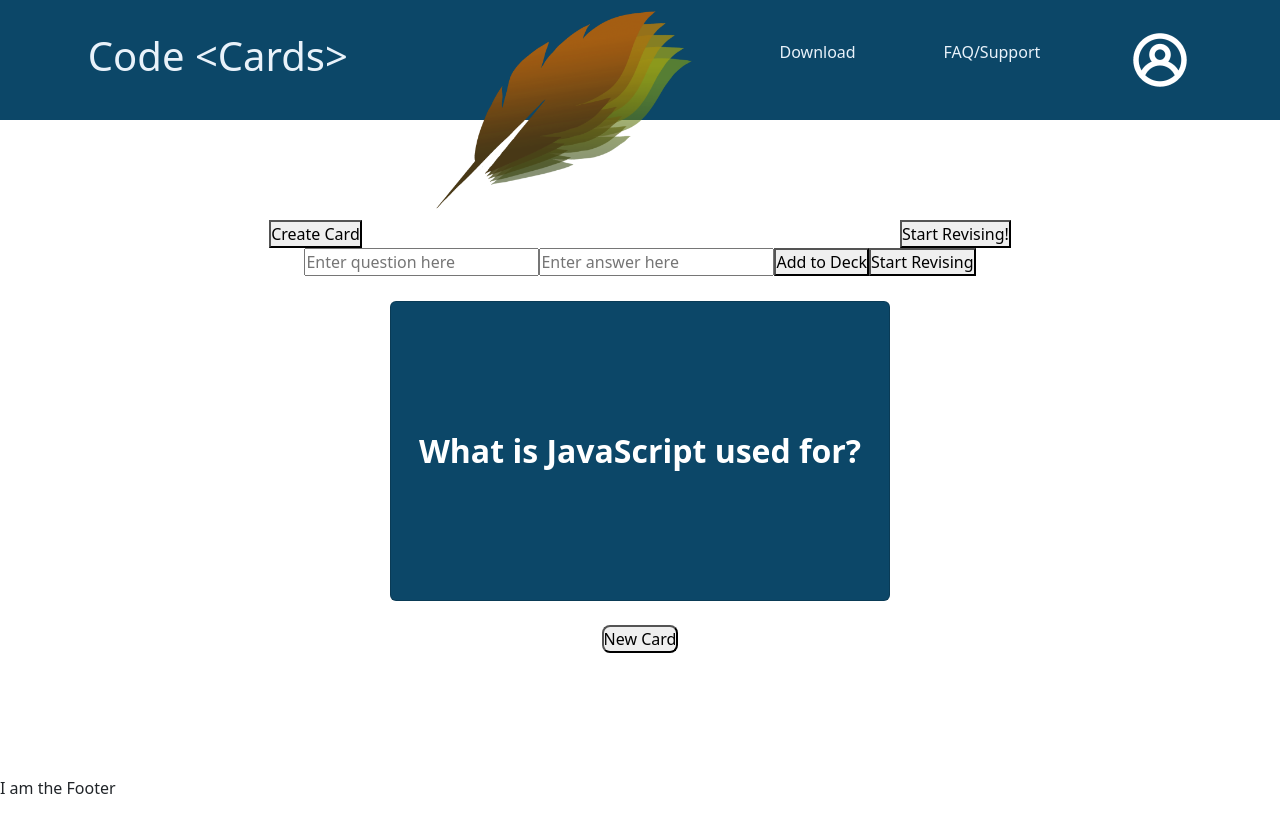
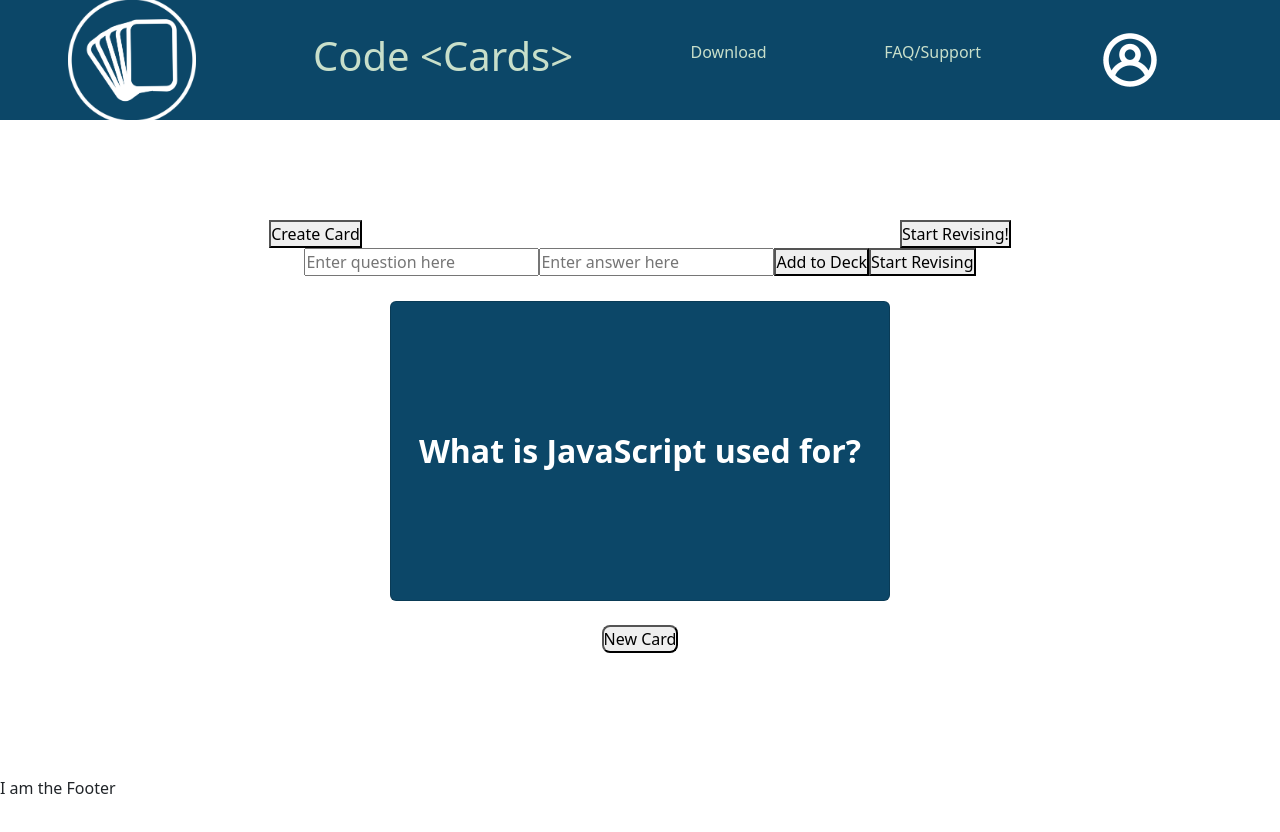
Before and after one commit to SchoolOfCode/bc14_w7_project-frontend-nnlb-darren-george-deen-ben, a React (Create React App) app in the folder codecards/: page / in a window 1280 px wide. Shown: the top 832 px of the page. Built offline with nearby package versions, Linux system fonts and the light colour scheme.

Commit message:
Added logo

```diff
--- a/codecards/src/App.css
+++ b/codecards/src/App.css
@@ -42,16 +42,17 @@
   justify-content: space-evenly;
   align-items: center;
   background-color: #0c4768;
-  color: #E9f2FA;
+  color: #c8dfca;
   height: 120px;
   /* position: fixed; */
 }
 
 .logo {
-  width: 20%;
-  z-index: 1000;
+  width: 10%;
+  /* z-index: 1000; */
   position: relative;
-  top: 50px;
+  top: 0px;
+  margin-left: -50px;
 }
 
 .profile-icon {
--- a/codecards/src/components/Header.js
+++ b/codecards/src/components/Header.js
@@ -5,8 +5,9 @@ const Header = () => {
 
   return (
     <header className="header">
+      <img className="logo" src={require("../assets/logoFinal.png")} alt=""/>
       <h1>Code &lt;Cards&gt;</h1>
-      <img className="logo" src={require("../assets/logoIdea2.png")} alt=""/>
+
       <p>
         Download
       </p>
```
Also changed, not shown: codecards/src/assets/logoFinal.png (added).
